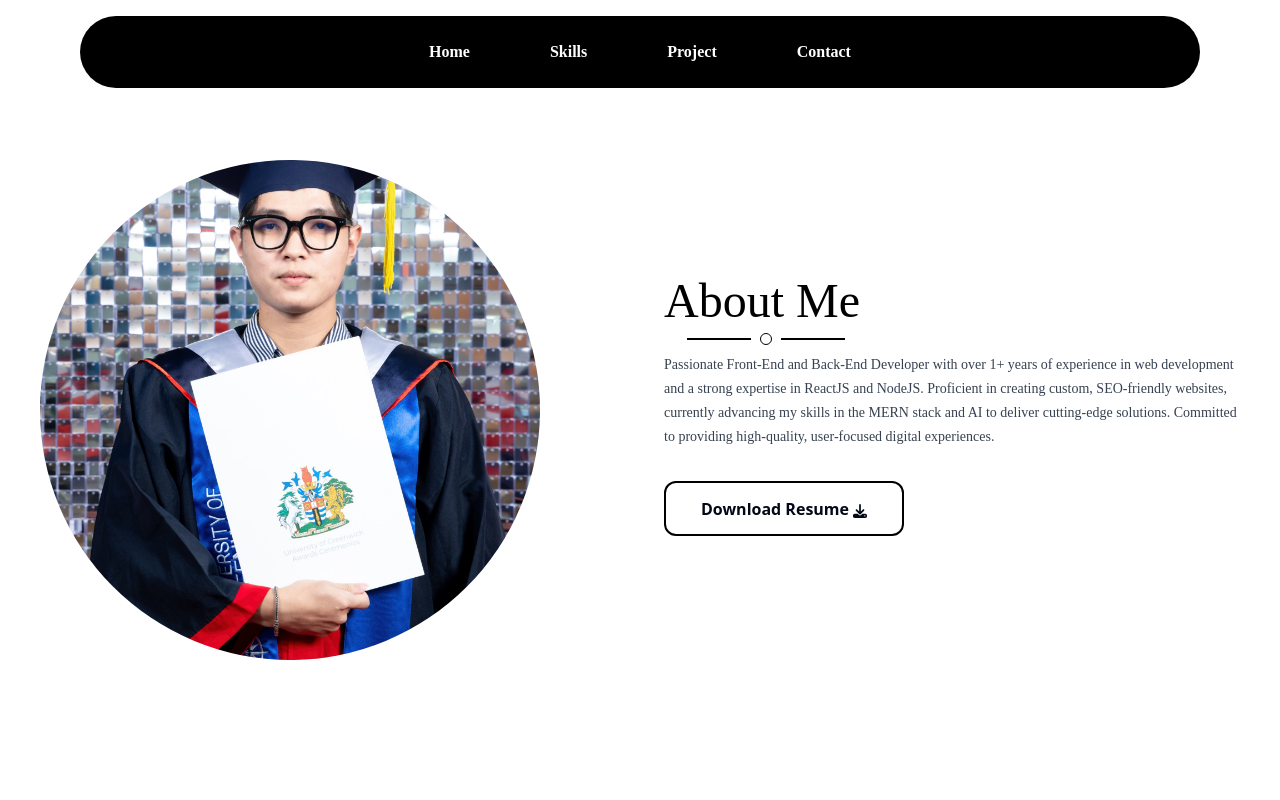
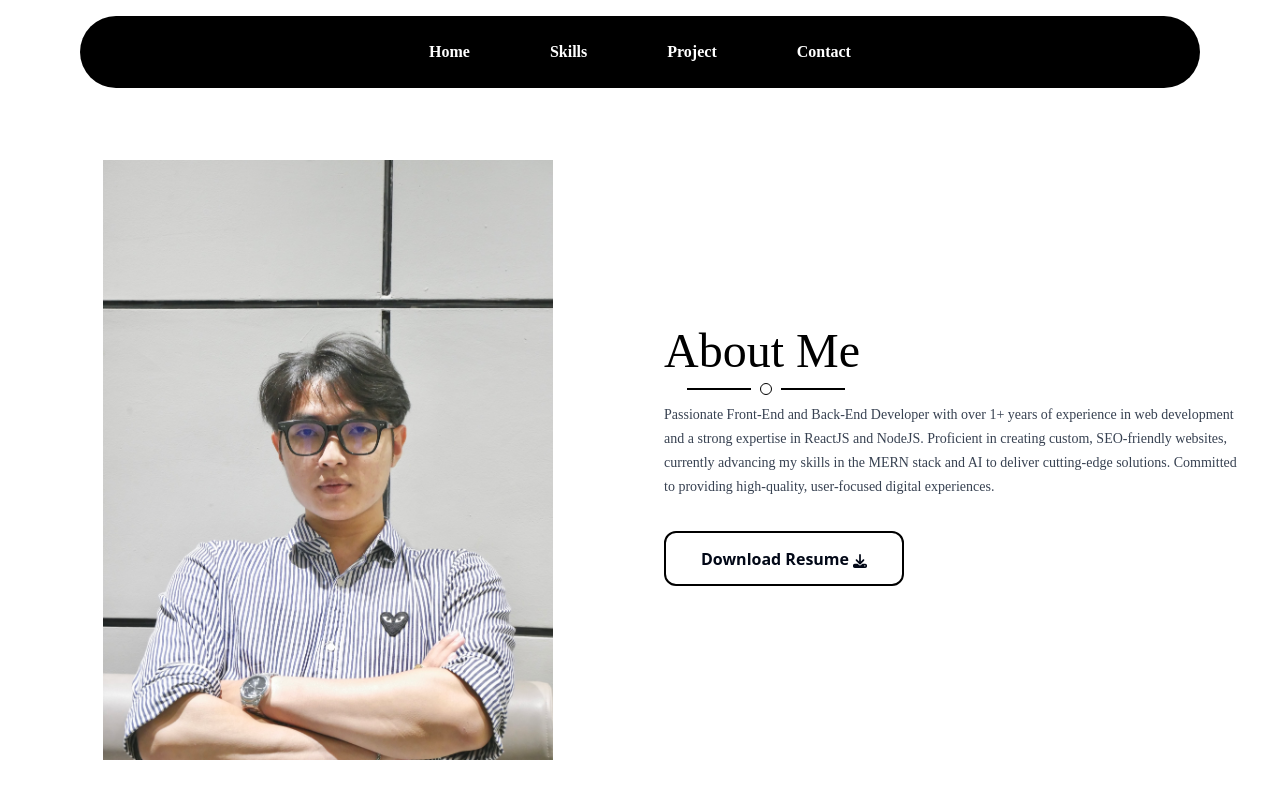
Before and after one commit to ynguyen1512/portfolio-richard, a Next.js app: page / in a window 1280 px wide. Shown: the top 800 px of the page. Built offline with nearby package versions, Linux system fonts and the light colour scheme.

Commit message:
[CHORE] Change About Me Section

```diff
--- a/src/app/page.tsx
+++ b/src/app/page.tsx
@@ -31,7 +31,7 @@ export default function Home() {
                 <div className="container mx-auto px-4 sm:px-10">
                     <div className="flex justify-center w-full gap-12 mt-10 max-sm:flex-col">
                         <div data-aos="fade-right" className="w-full">
-                            <Image className="h-[500px] w-[500px] object-cover rounded-full max-sm:h-[250px] max-sm:w-[250px]" src={aboutMe} alt="" />
+                            <Image className="h-[600px] w-[600px] object-contain max-sm:w-full" src={aboutMe} alt="" />
                         </div>
                         <div data-aos="fade-left" className="w-full flex flex-col relative items-start justify-center">
                             <h1 className="relative text-black text-4xl sm:text-5xl">About Me</h1>
```
Also changed, not shown: public/images/avatar-richard.jpg.
